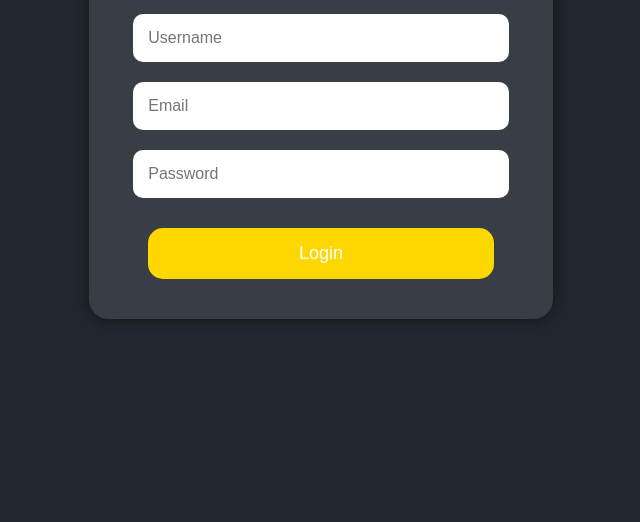
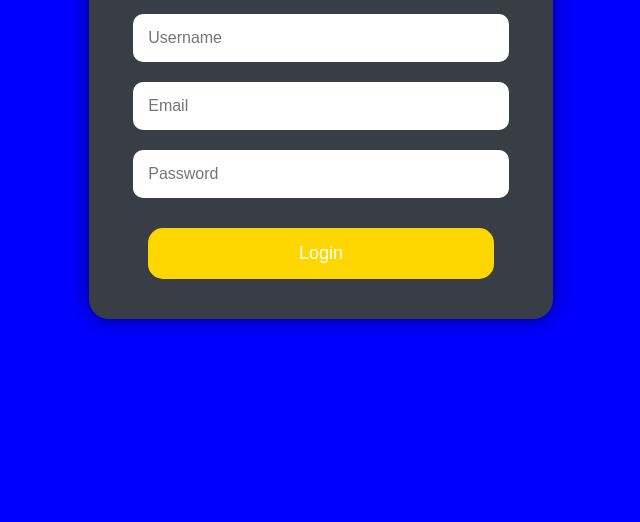
Before and after one commit to AmnaSaeed733/Burger_App, a plain HTML site: page login.html in a window 1280 px wide. Shown: the part 318-840 px from the top of the page, without its empty margins (311-951 px from the left). Drawn offline with Linux system fonts and the light colour scheme.

Commit message:
login chages

```diff
--- a/login.html
+++ b/login.html
@@ -9,7 +9,7 @@
     <link href="https://cdnjs.cloudflare.com/ajax/libs/font-awesome/6.0.0/css/all.min.css" rel="stylesheet">
     <style>
         body {
-            background-color: #222831;
+            background-color: blue;
             font-family: sans-serif;
             display: flex;
             justify-content: center;
```
